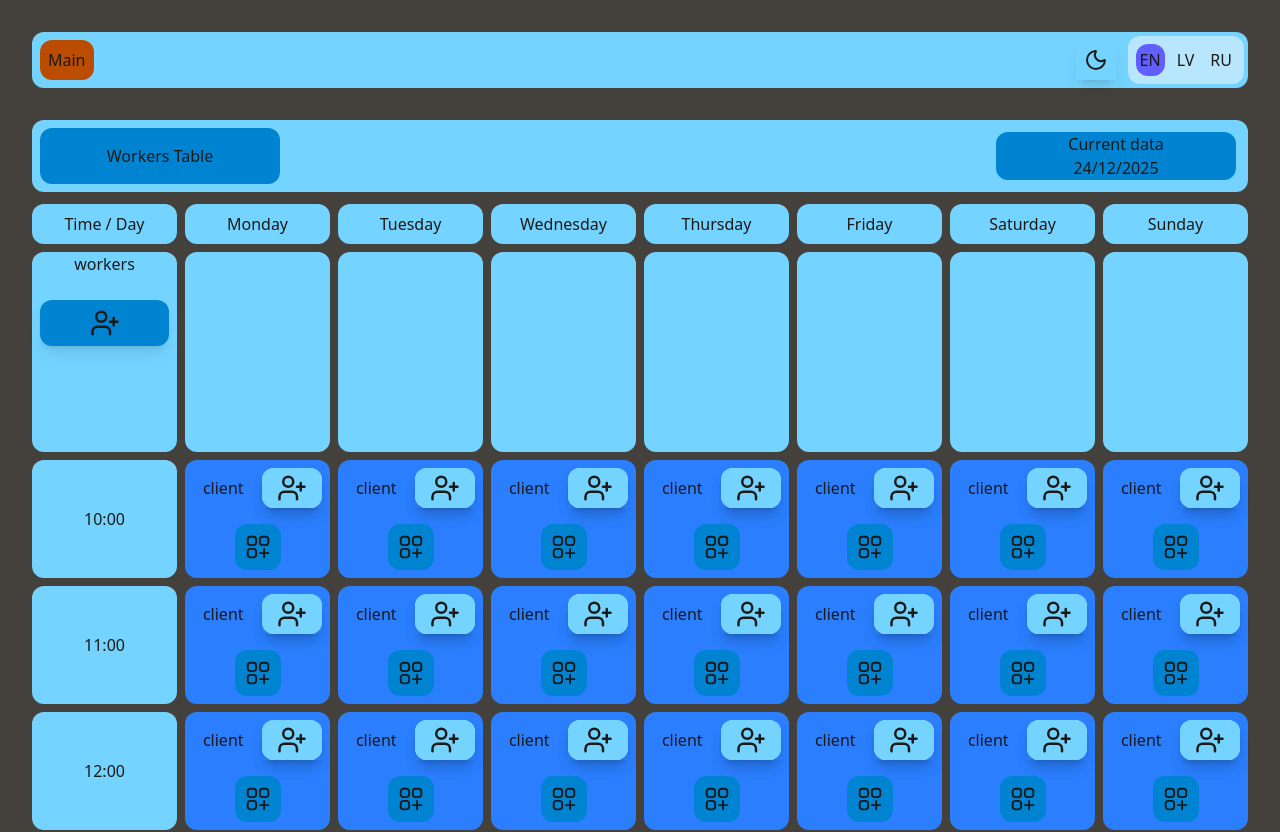
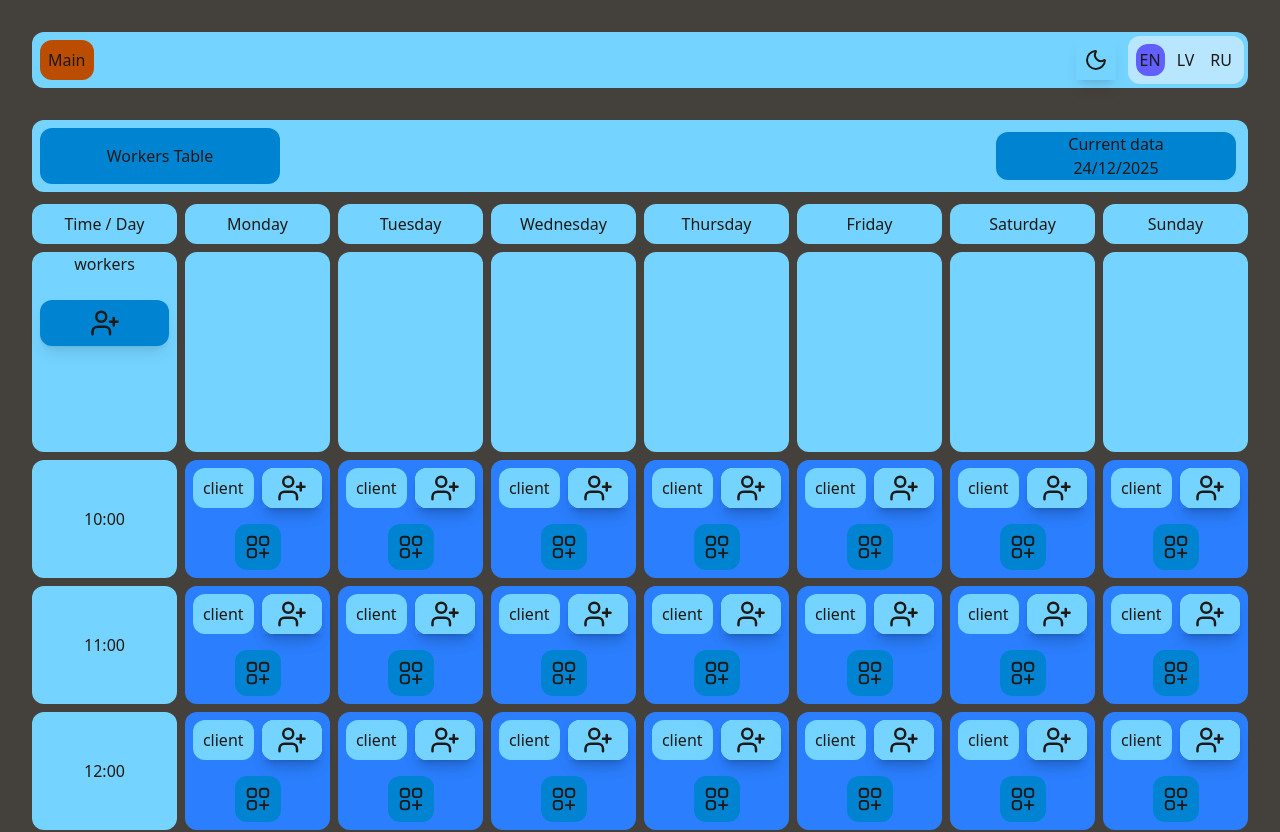
Before and after one commit to LilithStd/work_schedule, a Next.js app: page /schedule in a window 1280 px wide. Shown: the top 832 px of the page. Built offline with nearby package versions, Linux system fonts and the light colour scheme.

Commit message:
fix styles in cell component

```diff
--- a/src/components/cell.tsx
+++ b/src/components/cell.tsx
@@ -61,7 +61,7 @@ export default function Cell({ id, day, time }: CellProps) {
         <div className="m-2">
             <div className="flex flex-col xl:flex-row gap-2">
                 <button
-                    className={`xl:w-1/2 row-start-1 row-end-2  min-h-10 rounded-xl ${isOpen && typeModalWindow === MODAL_TYPE.ADD_CLIENT ? 'bg-fuchsia-600' : tempClientName.length > 0 ? 'bg-emerald-500 hover:bg-emerald-200' : `${THEME_COLORS[currentThemeApp].container}`}  flex items-center justify-center`}
+                    className={`xl:w-1/2 row-start-1 row-end-2  min-h-10 rounded-xl ${isOpen && typeModalWindow === MODAL_TYPE.ADD_CLIENT ? 'bg-fuchsia-600' : tempClientName.length > 0 ? 'bg-emerald-500 hover:bg-emerald-200' : `${THEME_COLORS[currentThemeApp].container.main}`}  flex items-center justify-center`}
                     onClick={() => (
                         handleOpenModal(),
                         setTypeModalWindow(MODAL_TYPE.ADD_CLIENT),
```
